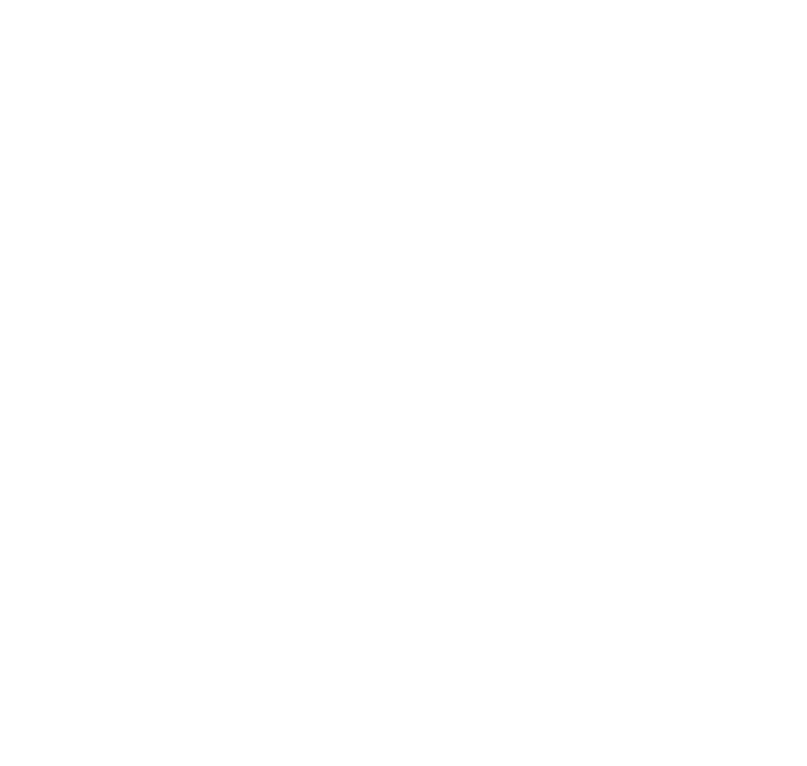
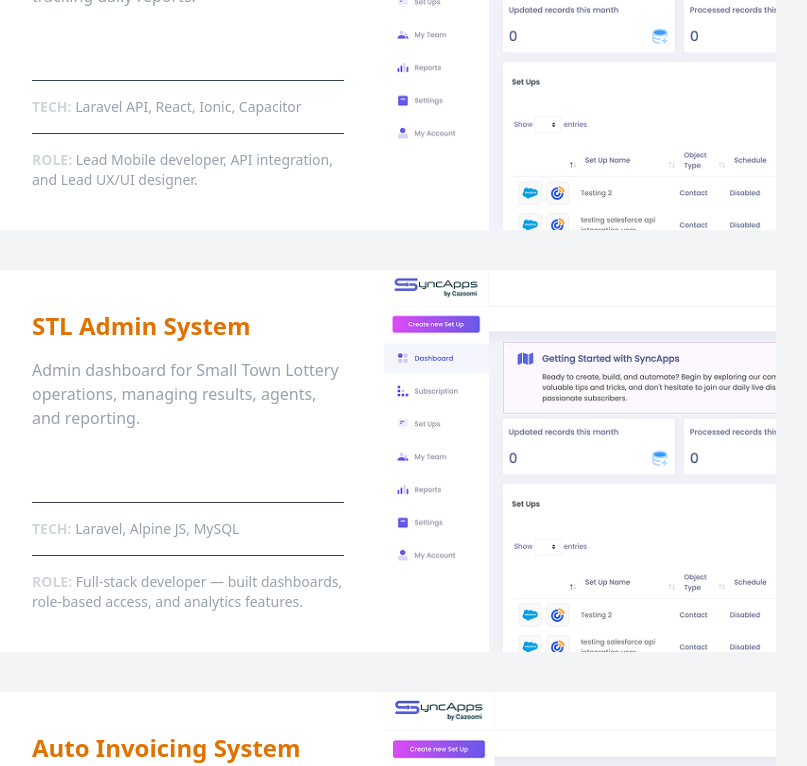
Before and after one commit to memar1992/my-porfolio, a SvelteKit app: page / in a window 1280 px wide. Shown: the part 2920-3686 px from the top of the page, without its empty margins (328-1135 px from the left). Before the commit the page ends 2768 px from the top, so only its background shows below. Built offline with nearby package versions, Linux system fonts and the light colour scheme.

Commit message:
added project component

```diff
--- a/src/routes/+page.svelte
+++ b/src/routes/+page.svelte
@@ -104,5 +104,35 @@
             role="Full-stack developer — optimized loading speed, improved SEO, and built responsive layouts."
             buttonLabel="Visit Site"
         />
+
+        <ProjectCard
+            projectThumbnail={syncapps}
+            title="STL Mobile Betting App"
+            description="Mobile app used by STL agents and bettors for submitting results and tracking daily reports."
+            projectUrl="/#"
+            tech="Laravel API, React, Ionic, Capacitor"
+            role="Lead Mobile developer, API integration, and Lead UX/UI designer."
+            buttonLabel="Visit Site"
+        />
+
+        <ProjectCard
+            projectThumbnail={syncapps}
+            title="STL Admin System"
+            description="Admin dashboard for Small Town Lottery operations, managing results, agents, and reporting."
+            projectUrl="/#"
+            tech="Laravel, Alpine JS, MySQL"
+            role="Full-stack developer — built dashboards, role-based access, and analytics features."
+            buttonLabel="Visit Site"
+        />
+
+        <ProjectCard
+            projectThumbnail={syncapps}
+            title="Auto Invoicing System"
+            description="A backend system that generates and emails invoices automatically based on usage and schedules."
+            projectUrl="/#"
+            tech="NodeJS"
+            role="Backend developer — built recurring billing logic, PDF generation, and email delivery."
+            buttonLabel="Visit Site"
+        />
     </div>
 </section>
```
